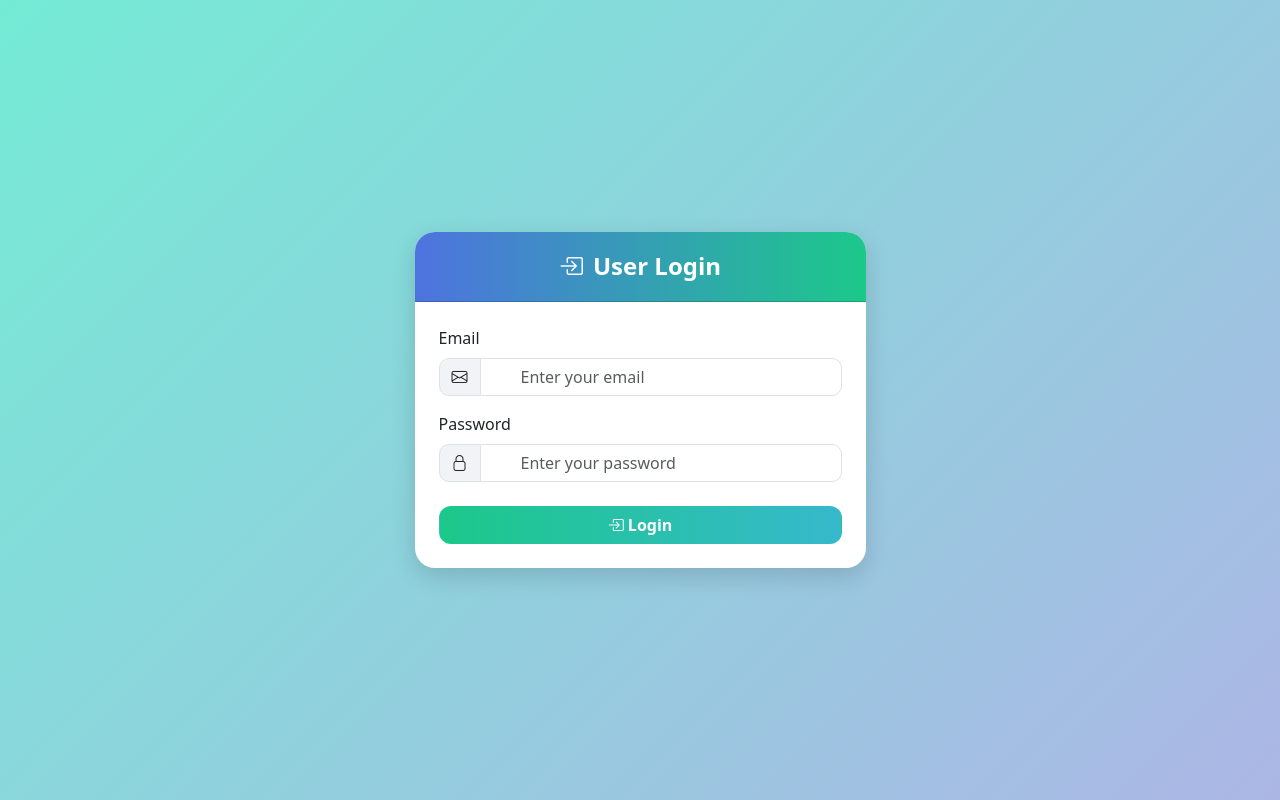
After one commit to hornet67/Office-management-System, a Django app: page /login/ in a window 1280 px wide. The commit adds this page. Run offline with Django 5.2, Linux system fonts and the light colour scheme.

Commit message:
registration complete

```diff
--- /dev/null
+++ b/Auth_system/urls.py
@@ -0,0 +1,9 @@
+from django.urls import path
+from .views import *
+
+
+urlpatterns =[
+    path('',Register,name='reqister'),
+    path('login/',Login,name='login'),
+    path('dashboard/',Dashboard,name='dashboard')
+]
--- a/Auth_system/views.py
+++ b/Auth_system/views.py
@@ -1,3 +1,37 @@
-from django.shortcuts import render
+from django.shortcuts import render, redirect
+from django.contrib import messages
+from django.contrib.auth.hashers import make_password
+
+
+from .models import *
+from .forms import PendingUserForm
 
 # Create your views here.
+
+def Register(request):
+    roles = User_role.objects.all()
+    companies = Company_info.objects.all()
+
+    if request.method == "POST":
+        form = PendingUserForm(request.POST)
+        if form.is_valid():
+            user = form.save()
+            user.save()
+            messages.success(request, "User registered successfully and is pending approval.")
+            return redirect("dashboard/")
+        else:
+            print(form.errors)
+            #messages.error(request, "Please correct the errors below.")
+    else:
+        form = PendingUserForm()
+
+    return render(request, "register.html", {"form": form, "roles": roles, "companies": companies})
+
+
+
+
+def Login(request):
+    return render(request,'login.html')
+
+def Dashboard(request):
+    return render(request,'base.html')
--- a/OMS/urls.py
+++ b/OMS/urls.py
@@ -19,5 +19,5 @@ from django.urls import path,include
 
 urlpatterns = [
     path('admin/', admin.site.urls),
-   # path('', include('Auth_system.urls')),
+    path('', include('Auth_system.urls')),
 ]
--- /dev/null
+++ b/templates/login.html
@@ -0,0 +1,103 @@
+<!DOCTYPE html>
+<html lang="en">
+<head>
+  <meta charset="UTF-8">
+  <meta name="viewport" content="width=device-width, initial-scale=1.0">
+  <title>User Login</title>
+  <link href="https://cdn.jsdelivr.net/npm/bootstrap@5.3.0/dist/css/bootstrap.min.css" rel="stylesheet">
+  <link href="https://cdn.jsdelivr.net/npm/bootstrap-icons/font/bootstrap-icons.css" rel="stylesheet">
+
+  <style>
+    body {
+      background: linear-gradient(135deg, #74ebd5 0%, #ACB6E5 100%);
+      min-height: 100vh;
+      display: flex;
+      justify-content: center;
+      align-items: center;
+    }
+    .card {
+      border: none;
+      border-radius: 20px;
+      overflow: hidden;
+      box-shadow: 0 8px 25px rgba(0,0,0,0.15);
+    }
+    .card-header {
+      background: linear-gradient(90deg, #4e73df, #1cc88a);
+      padding: 20px;
+    }
+    .card-header h4 {
+      margin: 0;
+      font-weight: bold;
+      display: flex;
+      align-items: center;
+      justify-content: center;
+      gap: 10px;
+    }
+    .form-control {
+      border-radius: 10px;
+      padding-left: 40px;
+    }
+    .input-group-text {
+      border-radius: 10px 0 0 10px;
+      background: #f1f3f6;
+    }
+    .btn-custom {
+      border-radius: 12px;
+      background: linear-gradient(90deg, #1cc88a, #36b9cc);
+      color: white;
+      font-weight: bold;
+      transition: all 0.3s ease;
+    }
+    .btn-custom:hover {
+      background: linear-gradient(90deg, #36b9cc, #1cc88a);
+      transform: scale(1.03);
+    }
+  </style>
+</head>
+<body>
+
+<div class="container">
+  <div class="row justify-content-center">
+    <div class="col-lg-5 col-md-7">
+      <div class="card">
+        <div class="card-header text-white text-center">
+          <h4><i class="bi bi-box-arrow-in-right"></i> User Login</h4>
+        </div>
+        <div class="card-body p-4">
+          <form method="post">
+            {% csrf_token %}
+
+            <!-- Email -->
+            <div class="mb-3">
+              <label class="form-label">Email</label>
+              <div class="input-group">
+                <span class="input-group-text"><i class="bi bi-envelope"></i></span>
+                <input type="email" name="email" class="form-control" placeholder="Enter your email" required>
+              </div>
+            </div>
+
+            <!-- Password -->
+            <div class="mb-3">
+              <label class="form-label">Password</label>
+              <div class="input-group">
+                <span class="input-group-text"><i class="bi bi-lock"></i></span>
+                <input type="password" name="password" class="form-control" placeholder="Enter your password" required>
+              </div>
+            </div>
+
+            <!-- Submit -->
+            <div class="d-grid mt-4">
+              <button type="submit" class="btn btn-custom">
+                <i class="bi bi-box-arrow-in-right"></i> Login
+              </button>
+            </div>
+
+          </form>
+        </div>
+      </div>
+    </div>
+  </div>
+</div>
+
+</body>
+</html>
```
Also changed, not shown: Auth_system/forms.py (added, +24 -0 lines), Auth_system/models.py (+11 -8 lines), templates/register.html (+14 -49 lines), Auth_system/migrations/0003_alter_pendinguser_options.py (added), Auth_system/migrations/0004_alter_pendinguser_address_and_more.py (added), db.sqlite3, media/user_images/Screenshot_43.png (added).
